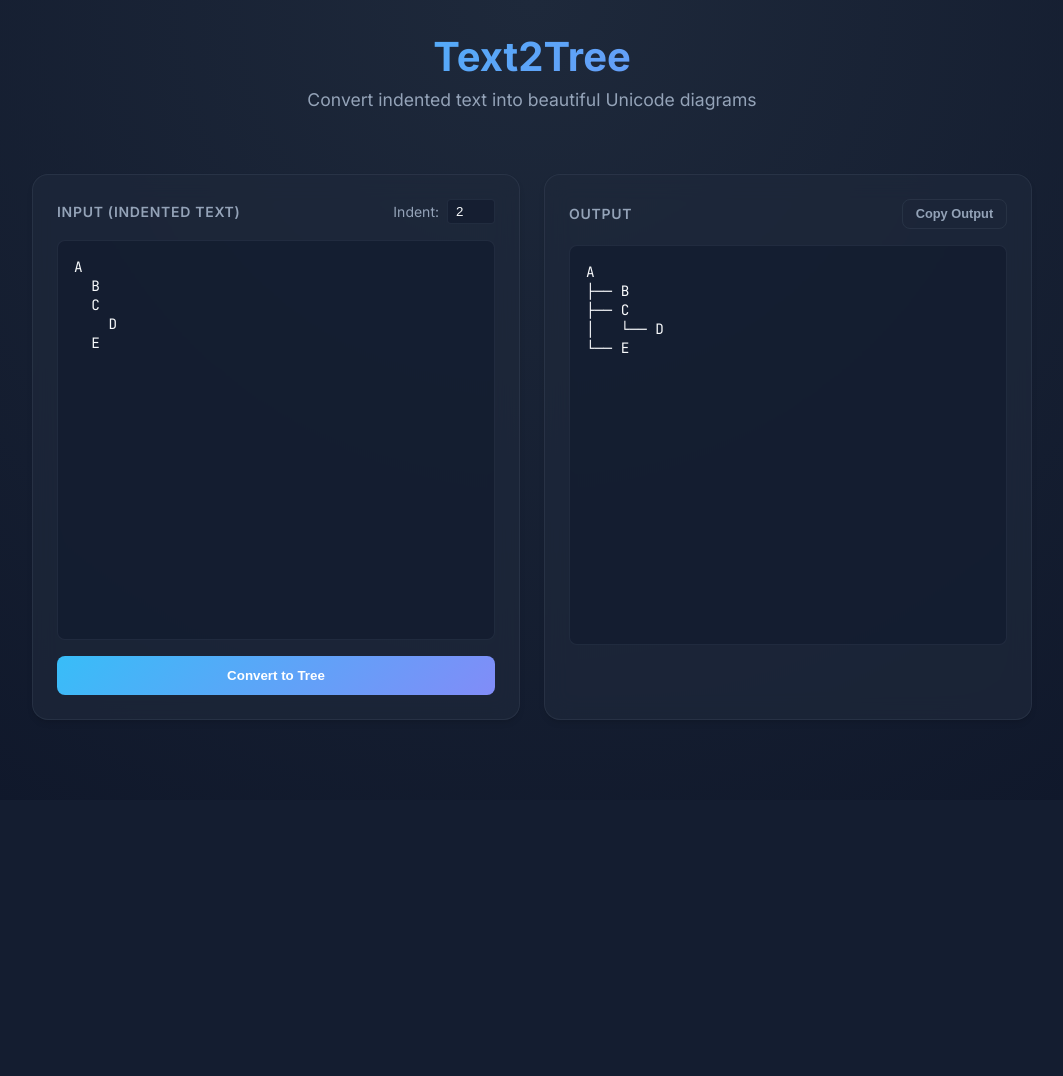
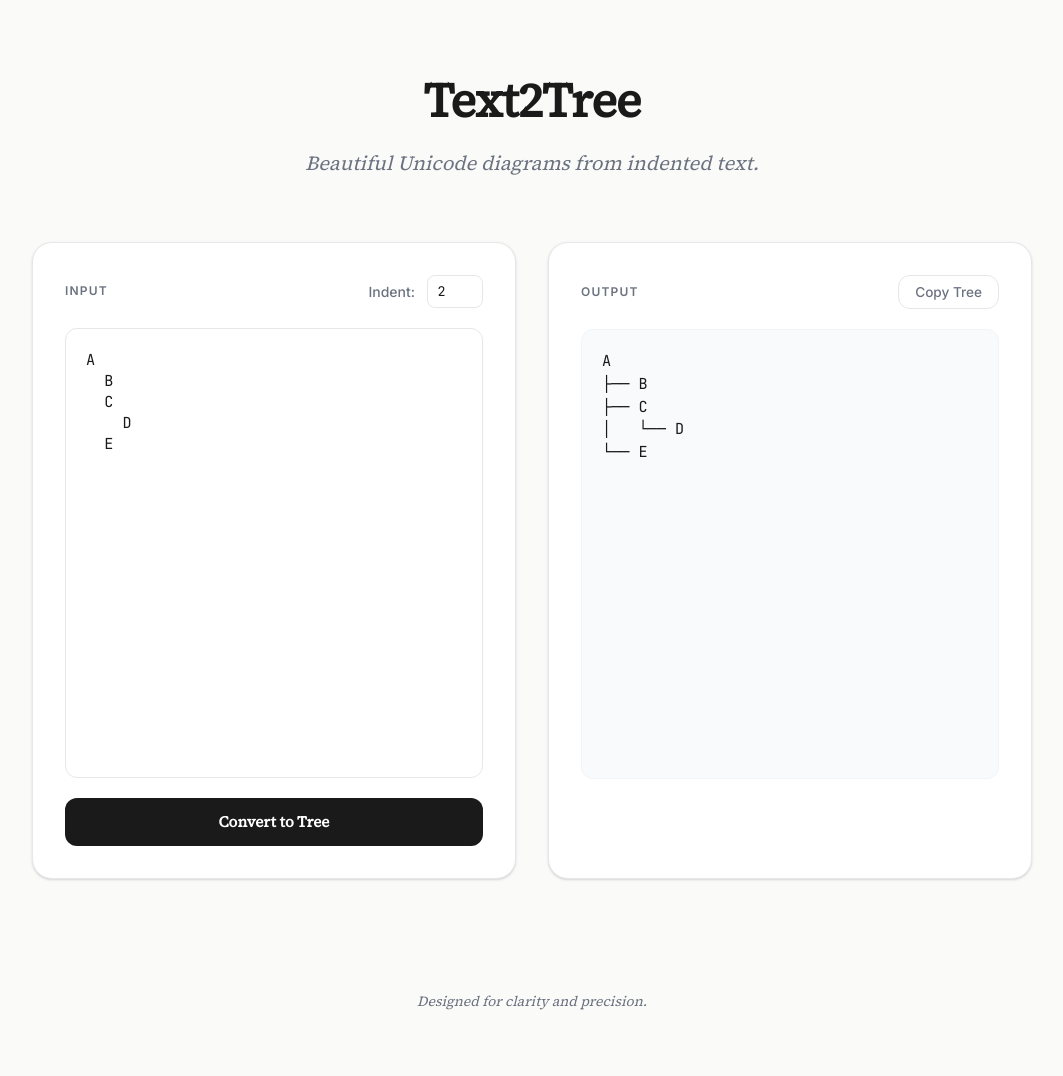
Before and after one commit to taind345/text_2_Tree_diagram, a FastAPI app: page / in a window 1280 px wide. Shown: the whole page, without its empty margins (108-1171 px from the left). Before the commit the page ends 720 px from the top, so only its background shows below. Run offline with FastAPI, Linux system fonts and the light colour scheme.

Commit message:
has some change in UI :D

```diff
--- a/app.py
+++ b/app.py
@@ -1,51 +1,32 @@
+import os, sys, threading, uvicorn, webview
 from fastapi import FastAPI, Request
 from fastapi.responses import HTMLResponse
-from fastapi.staticfiles import StaticFiles
 from fastapi.templating import Jinja2Templates
 from pydantic import BaseModel
 from tree_logic import parse_indented_text, format_tree
-import os
-import sys
-import threading
-import uvicorn
-import webview
-
-# Helper to get base path for templates (works for PyInstaller bundling)
-def get_resource_path(relative_path):
-    if hasattr(sys, '_MEIPASS'):
-        return os.path.join(sys._MEIPASS, relative_path)
-    return os.path.join(os.path.abspath("."), relative_path)
 
 app = FastAPI()
 
-# Setup templates
-templates_dir = get_resource_path("templates")
-templates = Jinja2Templates(directory=templates_dir)
+def get_path(path):
+    base = getattr(sys, '_MEIPASS', os.path.abspath("."))
+    return os.path.join(base, path)
+
+templates = Jinja2Templates(directory=get_path("templates"))
 
 class TreeRequest(BaseModel):
     text: str
     spaces: int = 2
 
 @app.get("/", response_class=HTMLResponse)
-async def read_item(request: Request):
+async def home(request: Request):
     return templates.TemplateResponse(request=request, name="index.html")
 
 @app.post("/convert")
-async def convert_text(req: TreeRequest):
-    parsed = parse_indented_text(req.text, spaces_per_level=req.spaces)
-    tree_str = format_tree(parsed)
-    return {"tree": tree_str}
-
-def run_server():
-    uvicorn.run(app, host="127.0.0.1", port=8000, log_level="error")
+async def convert(req: TreeRequest):
+    nodes = parse_indented_text(req.text, req.spaces)
+    return {"tree": format_tree(nodes)}
 
 if __name__ == "__main__":
-    # Start FastAPI server in a background thread
-    t = threading.Thread(target=run_server, daemon=True)
-    t.start()
-
-    # Create a webview window
-    webview.create_window('Text2Tree Converter', 'http://127.0.0.1:8000',
-                          width=1100, height=800,
-                          min_size=(800, 600))
+    threading.Thread(target=lambda: uvicorn.run(app, host="127.0.0.1", port=8000, log_level="error"), daemon=True).start()
+    webview.create_window('Text2Tree', 'http://127.0.0.1:8000', width=1100, height=850)
     webview.start()
--- a/templates/index.html
+++ b/templates/index.html
@@ -4,16 +4,17 @@
     <meta charset="UTF-8">
     <meta name="viewport" content="width=device-width, initial-scale=1.0">
     <title>Text-to-Tree Converter</title>
-    <link href="https://fonts.googleapis.com/css2?family=Inter:wght@400;600;700&family=JetBrains+Mono:wght@400;500&display=swap" rel="stylesheet">
+    <link href="https://fonts.googleapis.com/css2?family=Inter:wght@400;500;600&family=Source+Serif+4:opsz,wght@8..144,400;600;700&family=JetBrains+Mono:wght@400;500&display=swap" rel="stylesheet">
     <style>
         :root {
-            --bg-color: #0f172a;
-            --card-bg: rgba(30, 41, 59, 0.7);
-            --primary: #38bdf8;
-            --accent: #818cf8;
-            --text-main: #f8fafc;
-            --text-dim: #94a3b8;
-            --border: rgba(148, 163, 184, 0.1);
+            --bg-color: #fafaF8;
+            --card-bg: #ffffff;
+            --primary: #1a1a1a;
+            --accent: #d97706; /* Subtle brown/tan accent */
+            --text-main: #1a1a1a;
+            --text-dim: #6b7280;
+            --border: #e5e7eb;
+            --shadow: 0 1px 3px 0 rgba(0, 0, 0, 0.1), 0 1px 2px 0 rgba(0, 0, 0, 0.06);
         }
 
         * {
@@ -23,15 +24,15 @@
         }
 
         body {
-            font-family: 'Inter', sans-serif;
+            font-family: 'Inter', -apple-system, system-ui, sans-serif;
             background-color: var(--bg-color);
-            background-image: radial-gradient(circle at 50% 0%, #1e293b 0%, #0f172a 100%);
             color: var(--text-main);
             min-height: 100vh;
             display: flex;
             flex-direction: column;
             align-items: center;
-            padding: 2rem;
+            padding: 4rem 2rem;
+            line-height: 1.5;
         }
 
         .container {
@@ -39,35 +40,39 @@
             width: 100%;
             display: flex;
             flex-direction: column;
-            gap: 2rem;
+            gap: 3rem;
         }
 
         header {
             text-align: center;
-            margin-bottom: 2rem;
+            margin-bottom: 1rem;
         }
 
         h1 {
+            font-family: 'Source Serif 4', serif;
             font-weight: 700;
-            font-size: 2.5rem;
-            margin-bottom: 0.5rem;
-            background: linear-gradient(135deg, var(--primary), var(--accent));
-            -webkit-background-clip: text;
-            -webkit-text-fill-color: transparent;
+            font-size: 3rem;
+            margin-bottom: 0.75rem;
+            color: var(--primary);
+            letter-spacing: -0.02em;
         }
 
         p.subtitle {
+            font-family: 'Source Serif 4', serif;
+            font-style: italic;
             color: var(--text-dim);
-            font-size: 1.1rem;
+            font-size: 1.25rem;
+            max-width: 600px;
+            margin: 0 auto;
         }
 
         .editor-grid {
             display: grid;
             grid-template-columns: 1fr 1fr;
-            gap: 1.5rem;
+            gap: 2rem;
         }
 
-        @media (max-width: 800px) {
+        @media (max-width: 900px) {
             .editor-grid {
                 grid-template-columns: 1fr;
             }
@@ -75,47 +80,54 @@
 
         .card {
             background: var(--card-bg);
-            backdrop-filter: blur(12px);
             border: 1px solid var(--border);
-            border-radius: 1rem;
-            padding: 1.5rem;
+            border-radius: 1.25rem;
+            padding: 2rem;
             display: flex;
             flex-direction: column;
-            gap: 1rem;
-            box-shadow: 0 4px 6px -1px rgba(0, 0, 0, 0.1), 0 2px 4px -1px rgba(0, 0, 0, 0.06);
+            gap: 1.25rem;
+            box-shadow: var(--shadow);
+            transition: transform 0.2s ease, box-shadow 0.2s ease;
+        }
+
+        .card:hover {
+            box-shadow: 0 4px 6px -1px rgba(0, 0, 0, 0.1);
         }
 
         label {
-            font-size: 0.875rem;
+            font-size: 0.75rem;
             font-weight: 600;
             color: var(--text-dim);
             text-transform: uppercase;
-            letter-spacing: 0.05em;
+            letter-spacing: 0.1em;
         }
 
         textarea, pre {
             width: 100%;
-            height: 400px;
-            background: rgba(15, 23, 42, 0.5);
+            height: 450px;
+            background: #fff;
             border: 1px solid var(--border);
-            border-radius: 0.5rem;
-            padding: 1rem;
+            border-radius: 0.75rem;
+            padding: 1.25rem;
             color: var(--text-main);
             font-family: 'JetBrains Mono', monospace;
-            font-size: 0.9rem;
+            font-size: 0.95rem;
             resize: none;
             outline: none;
-            transition: border-color 0.2s;
+            transition: all 0.2s;
         }
 
         textarea:focus {
             border-color: var(--primary);
+            box-shadow: 0 0 0 3px rgba(26, 26, 26, 0.05);
         }
 
         pre {
             overflow: auto;
             white-space: pre-wrap;
             word-wrap: break-word;
+            background-color: #f9fafb;
+            border-color: #f1f5f9;
         }
 
         .button-group {
@@ -125,14 +137,16 @@
         }
 
         button {
-            background: linear-gradient(135deg, var(--primary), var(--accent));
+            background: var(--primary);
             color: white;
             border: none;
-            padding: 0.75rem 2rem;
-            border-radius: 0.5rem;
+            padding: 0.85rem 2.5rem;
+            border-radius: 0.75rem;
             font-weight: 600;
+            font-size: 0.95rem;
             cursor: pointer;
-            transition: transform 0.1s, opacity 0.2s;
+            transition: all 0.2s;
+            font-family: 'Source Serif 4', serif;
         }
 
         button:hover {
@@ -147,32 +161,46 @@
         .config {
             display: flex;
             align-items: center;
-            gap: 0.5rem;
+            gap: 0.75rem;
             color: var(--text-dim);
             font-size: 0.875rem;
+            font-weight: 500;
         }
 
         input[type="number"] {
-            background: rgba(15, 23, 42, 0.5);
+            background: #fff;
             border: 1px solid var(--border);
             color: var(--text-main);
-            padding: 0.25rem 0.5rem;
-            border-radius: 0.25rem;
-            width: 3rem;
+            padding: 0.4rem 0.6rem;
+            border-radius: 0.5rem;
+            width: 3.5rem;
             outline: none;
+            font-family: 'JetBrains Mono', monospace;
         }
 
         .copy-btn {
             background: transparent;
             border: 1px solid var(--border);
-            padding: 0.4rem 0.8rem;
-            font-size: 0.8rem;
+            padding: 0.5rem 1rem;
+            font-size: 0.85rem;
             color: var(--text-dim);
+            font-family: 'Inter', sans-serif;
+            font-weight: 500;
         }
 
         .copy-btn:hover {
-            background: rgba(255, 255, 255, 0.05);
+            background: #f9fafb;
+            border-color: var(--text-dim);
             color: var(--text-main);
+        }
+
+        .footer {
+            margin-top: 4rem;
+            text-align: center;
+            color: var(--text-dim);
+            font-size: 0.875rem;
+            font-family: 'Source Serif 4', serif;
+            font-style: italic;
         }
     </style>
 </head>
@@ -180,18 +208,18 @@
     <div class="container">
         <header>
             <h1>Text2Tree</h1>
-            <p class="subtitle">Convert indented text into beautiful Unicode diagrams</p>
+            <p class="subtitle">Beautiful Unicode diagrams from indented text.</p>
         </header>
 
         <main class="editor-grid">
             <div class="card">
                 <div class="button-group">
-                    <label>Input (Indented Text)</label>
+                    <label>Input</label>
                     <div class="config">
                         Indent: <input type="number" id="indentSize" value="2" min="1" max="8">
                     </div>
                 </div>
-                <textarea id="inputText" placeholder="A&#10;  B&#10;  C&#10;    D&#10;  E">A
+                <textarea id="inputText" spellcheck="false" placeholder="A&#10;  B&#10;  C&#10;    D&#10;  E">A
   B
   C
     D
@@ -202,11 +230,15 @@
             <div class="card">
                 <div class="button-group">
                     <label>Output</label>
-                    <button class="copy-btn" id="copyBtn">Copy Output</button>
+                    <button class="copy-btn" id="copyBtn">Copy Tree</button>
                 </div>
                 <pre id="outputText"></pre>
             </div>
         </main>
+
+        <footer class="footer">
+            Designed for clarity and precision.
+        </footer>
     </div>
 
     <script>
```
Also changed, not shown: cli.py (+3 -9 lines), test_debug.py (deleted, +0 -22 lines), tree_logic.py (+32 -61 lines).
